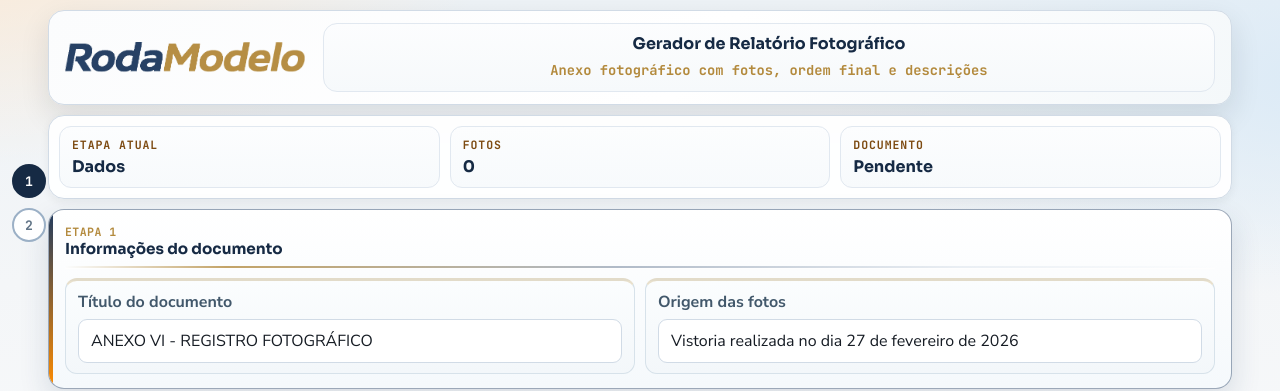
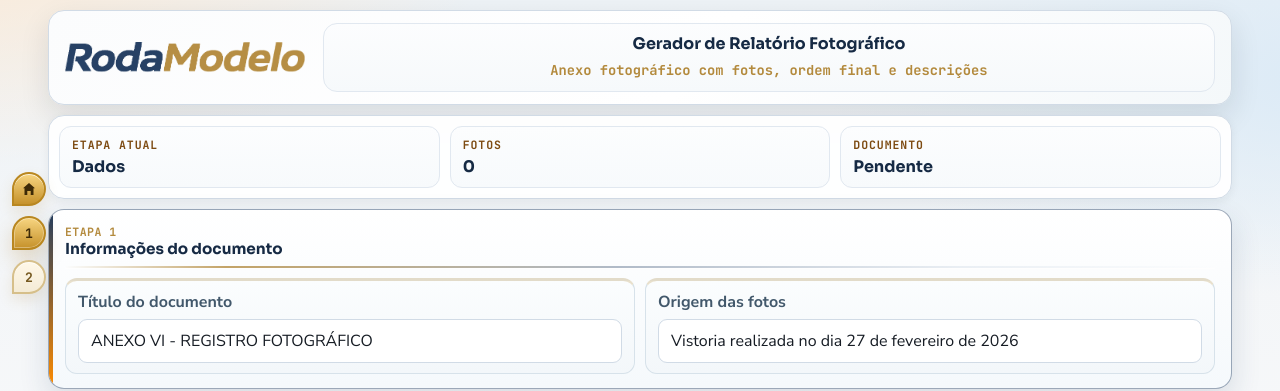
Before and after one commit to davidsb07/fotos, a React (Vite) app in the folder frontend/: page / in a window 1280 px wide. Shown: the top 391 px of the page. Built offline with nearby package versions, Linux system fonts and the light colour scheme; no server answers.

Commit message:
Padroniza navegacao lateral do gerador de fotos

```diff
--- a/frontend/src/App.jsx
+++ b/frontend/src/App.jsx
@@ -189,6 +189,7 @@ export default function App() {
   const [generationElapsedSeconds, setGenerationElapsedSeconds] = useState(0);
   const [downloadInfo, setDownloadInfo] = useState(null);
   const [isDropzoneActive, setIsDropzoneActive] = useState(false);
+  const [dotsPinned, setDotsPinned] = useState(false);
 
   const photosRef = useRef([]);
   const downloadInfoRef = useRef(null);
@@ -293,6 +294,35 @@ export default function App() {
     return () => window.clearInterval(intervalId);
   }, [isGenerating]);
 
+  useEffect(() => {
+    function updateActiveStepFromScroll() {
+      const panels = Array.from(document.querySelectorAll("[data-step-panel]"));
+      let activeStep = step;
+
+      for (const panel of panels) {
+        const rect = panel.getBoundingClientRect();
+        if (rect.top <= 130 && rect.bottom > 130) {
+          const nextStep = Number(panel.getAttribute("data-step-panel"));
+          if (Number.isFinite(nextStep)) {
+            activeStep = nextStep;
+          }
+          break;
+        }
+      }
+
+      setStep((current) => (current === activeStep ? current : activeStep));
+      setDotsPinned(window.scrollY > 120);
+    }
+
+    updateActiveStepFromScroll();
+    window.addEventListener("scroll", updateActiveStepFromScroll, { passive: true });
+    window.addEventListener("resize", updateActiveStepFromScroll);
+    return () => {
+      window.removeEventListener("scroll", updateActiveStepFromScroll);
+      window.removeEventListener("resize", updateActiveStepFromScroll);
+    };
+  }, [step]);
+
   const resumoUpload = useMemo(() => {
     if (!photos.length) return "Nenhuma foto adicionada.";
     return `${photos.length} foto(s) pronta(s) para o documento.`;
@@ -365,6 +395,13 @@ export default function App() {
       setError("");
     }
     setStep(nextStep);
+    const panel = document.querySelector(`[data-step-panel="${nextStep}"]`);
+    panel?.scrollIntoView({ behavior: "smooth", block: "start" });
+  }
+
+  function irParaTopo() {
+    setStep(1);
+    window.scrollTo({ top: 0, behavior: "smooth" });
   }
 
   function limparDownload() {
@@ -575,12 +612,22 @@ export default function App() {
 
   return (
     <div className="app-shell">
-      <aside className="side-dots" aria-label="Etapas">
+      <aside className={`side-dots ${dotsPinned ? "is-pinned" : ""}`} aria-label="Etapas">
+        <button
+          type="button"
+          className="side-dot side-dot-top"
+          data-step-label="Início"
+          aria-label="Início"
+          onClick={irParaTopo}
+        >
+          Início
+        </button>
         {ETAPAS.map((etapa) => (
           <button
             key={etapa.id}
             type="button"
             className={`side-dot ${step === etapa.id ? "active" : ""}`}
+            data-step-target={`step-${etapa.id}`}
             data-step-label={etapa.short}
             aria-label={`Etapa ${etapa.id} - ${etapa.title}`}
             onClick={() => irParaEtapa(etapa.id)}
@@ -628,7 +675,11 @@ export default function App() {
           </div>
         </section>
 
-        <section className={`panel ${step === 1 ? "is-active-step" : ""}`}>
+        <section
+          id="step-1"
+          data-step-panel="1"
+          className={`panel ${step === 1 ? "is-active-step" : ""}`}
+        >
           <div className="section-head">
             <div>
               <p className="eyebrow small">Etapa 1</p>
@@ -648,7 +699,11 @@ export default function App() {
           </div>
         </section>
 
-        <section className={`panel ${step === 2 ? "is-active-step" : ""}`}>
+        <section
+          id="step-2"
+          data-step-panel="2"
+          className={`panel ${step === 2 ? "is-active-step" : ""}`}
+        >
           <div className="section-head">
             <div>
               <p className="eyebrow small">Etapa 2</p>
--- a/frontend/src/styles.css
+++ b/frontend/src/styles.css
@@ -147,6 +147,23 @@ code {
   z-index: 20;
   display: grid;
   gap: 10px;
+  overflow: visible;
+  overscroll-behavior: contain;
+  transition: top 0.18s ease, background 0.18s ease, box-shadow 0.18s ease;
+}
+
+.side-dots.is-pinned {
+  top: 14px;
+  gap: 7px;
+}
+
+.side-dots.is-pinned .side-dot,
+.side-dots.is-pinned button.side-dot {
+  width: 30px;
+  min-width: 30px;
+  min-height: 30px;
+  height: 30px;
+  font-size: 0.74rem;
 }
 
 .side-dot {
@@ -155,20 +172,54 @@ code {
   min-width: 34px;
   height: 34px;
   min-height: 34px;
-  border: 2px solid #9bb0c6;
-  border-radius: 999px;
+  border: 2px solid var(--gold-line);
+  border-radius: 999px 999px 999px 12px;
   padding: 0;
-  background: rgba(255, 255, 255, 0.92);
-  box-shadow: none;
-  color: #607487;
+  background: linear-gradient(180deg, #fff8e8, var(--gold-soft));
+  box-shadow:
+    0 6px 14px rgba(179, 138, 61, 0.16),
+    inset 0 1px 0 rgba(255, 255, 255, 0.75);
+  color: #765920;
   font-family: "JetBrains Mono", monospace;
   font-size: 0.82rem;
 }
 
 .side-dot.active {
-  border-color: var(--accent-strong);
-  background: var(--accent-strong);
-  color: #fff;
+  border-color: #b98720;
+  background: linear-gradient(180deg, #f7d581 0%, #c6922b 100%);
+  color: #3d2a07;
+  box-shadow:
+    0 9px 20px rgba(179, 138, 61, 0.28),
+    inset 0 0 0 1px rgba(255, 255, 255, 0.32);
+}
+
+.side-dot-top {
+  margin-top: 8px;
+  border-color: #b98720;
+  background: linear-gradient(180deg, #f7d581 0%, #c6922b 100%);
+  color: #3d2a07;
+  font-size: 0;
+}
+
+.side-dot-top::before {
+  content: "";
+  width: 14px;
+  height: 14px;
+  display: block;
+  margin: 0 auto;
+  background: currentColor;
+  clip-path: path("M7 1 L13 6.3 H11.5 V13 H8.7 V9 H5.3 V13 H2.5 V6.3 H1 Z");
+}
+
+.side-dots.is-pinned .side-dot-top::before {
+  width: 12px;
+  height: 12px;
+}
+
+.side-dot-top:hover:not(:disabled),
+.side-dot-top:focus-visible {
+  border-color: #b98720;
+  background: linear-gradient(180deg, #f7d581 0%, #c6922b 100%);
 }
 
 .side-dot::after {
@@ -181,7 +232,7 @@ code {
   border: 1px solid #d5e0e9;
   border-radius: 10px;
   background: rgba(255, 255, 255, 0.98);
-  color: var(--accent-strong);
+  color: #765920;
   font-family: "Sora", sans-serif;
   font-size: 0.76rem;
   font-weight: 700;
```
